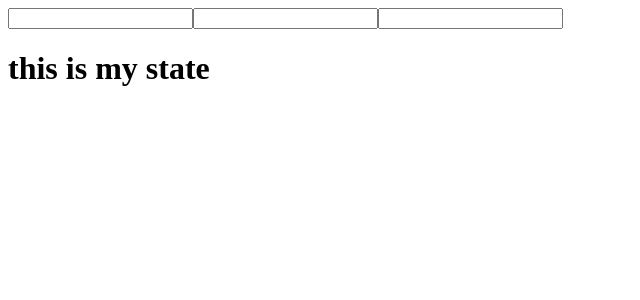
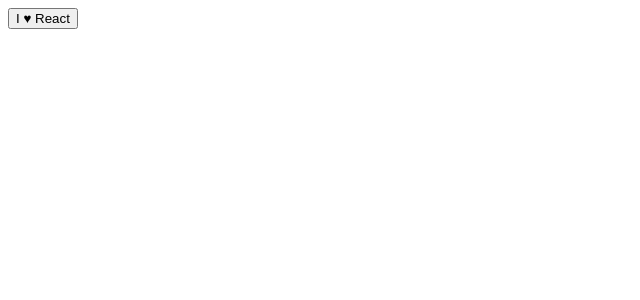
Before and after one commit to FMCalisto/react-get-started, a React (Create React App) app in the folder react-fundamentals/simple-react-app/react-app/: page / in a window 1280 px wide. Shown: the top 300 px of the page, without its empty margins (0-640 px from the left). Built offline with nearby package versions, Linux system fonts and the light colour scheme.

Commit message:
[UPDATE] Access Nasted Data

```diff
--- a/react-fundamentals/simple-react-app/react-app/src/App.js
+++ b/react-fundamentals/simple-react-app/react-app/src/App.js
@@ -1,43 +1,20 @@
 import React from 'react';
 
 class App extends React.Component {
-
-  constructor() {
-    super();
-    this.state = {
-      txt: 'this is my state',
-      cat: 0
-    }
-  }
-
-  update(e) {
-    this.setState({txt: e.target.value});
-  }
-
   render() {
-    let txt = this.props.txt;
-    return (
-      <div>
-        <Widget update={this.update.bind(this)} />
-        <Widget update={this.update.bind(this)} />
-        <Widget update={this.update.bind(this)} />
-        <h1>{this.state.txt}</h1>
-      </div>
-    )
+    return <Button>I <Heart /> React</Button>
   }
 }
 
-const Widget = (props) =>
-  <input type="text" onChange={props.update}/>
+const Button = (props) =>
+  <button>{props.children}</button>
 
-// Do have state
-// class App extends React.Component {
-//   render() {
-//     return React.createElement('h1', null, 'Hello New');
-//   }
-// }
+class Heart extends React.Component {
+  render() {
+    return <span>&hearts;</span>
+  }
+}
 
-// Do not have state
-// const App = () => <h1>Hello Stateless</h1>
+
 
 export default App
```
